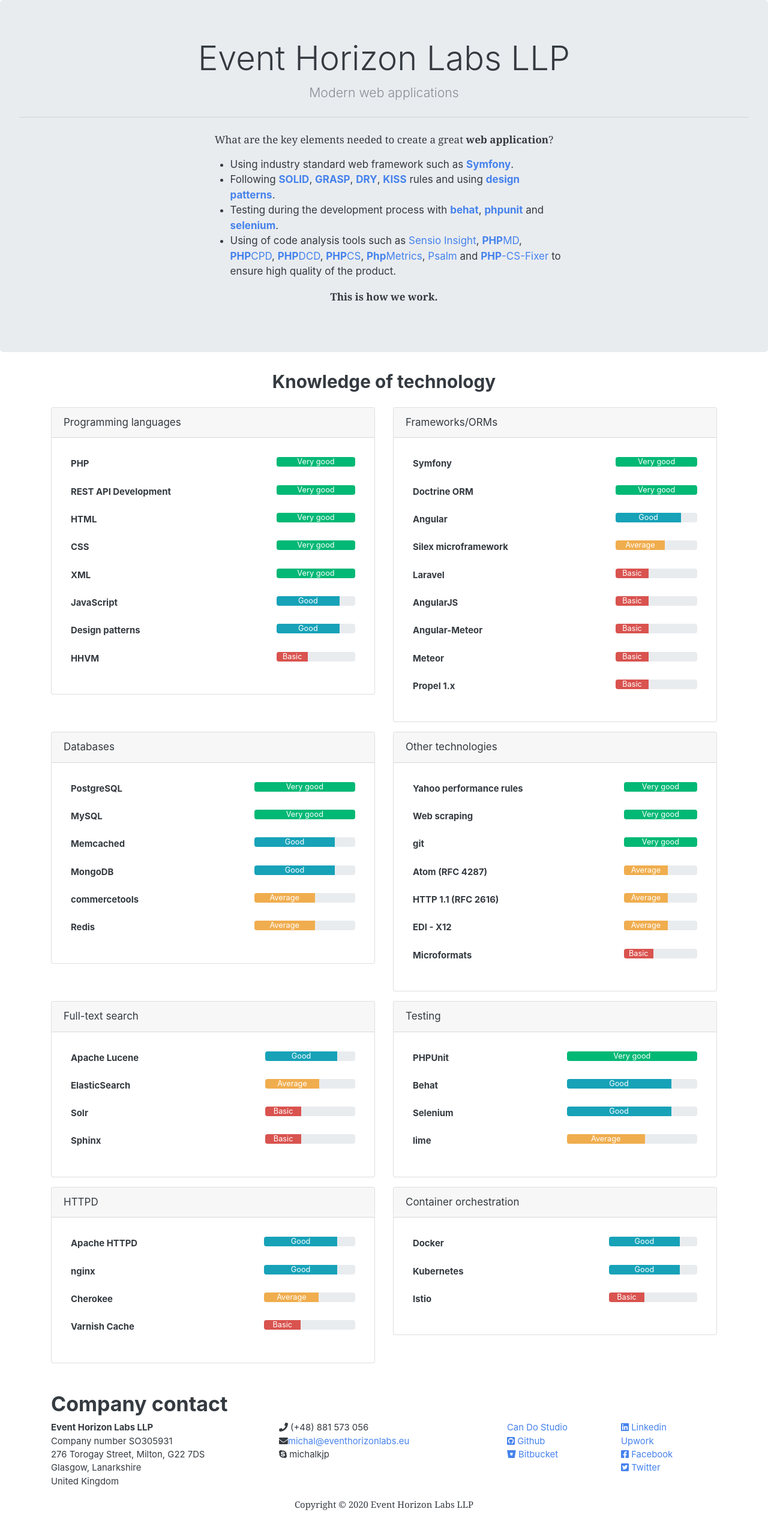
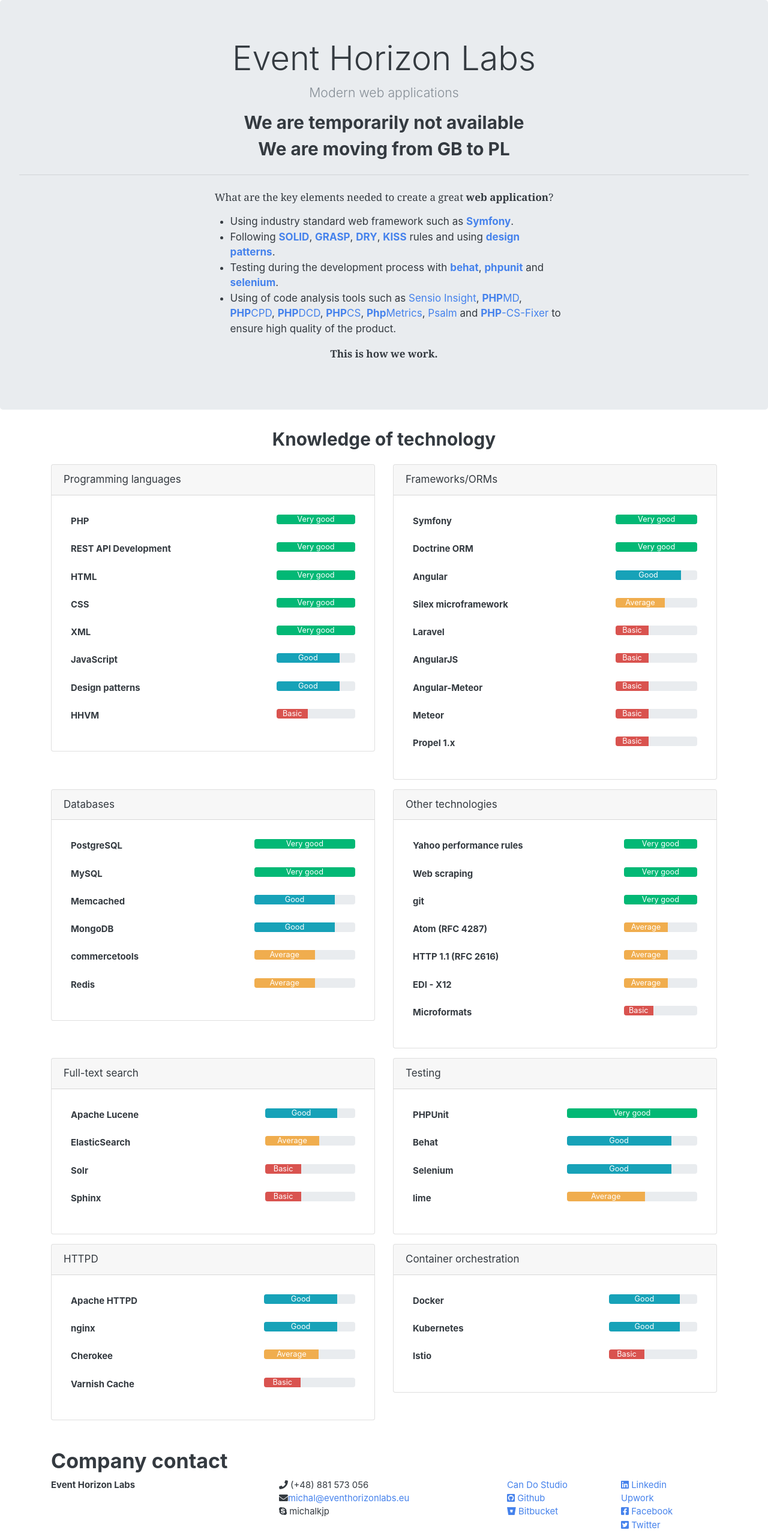
Before and after one commit to eventhorizonpl/eventhorizonlabseu, an Angular app: page / in a window 1280 px wide. Shown: the top 2566 px of the page at 60% size. Before the commit the page ends 2535 px from the top, so only its background shows below. Built offline with nearby package versions, Linux system fonts and the light colour scheme.

Commit message:
#17 company info update p1

```diff
--- a/src/app/app.component.html
+++ b/src/app/app.component.html
@@ -1,6 +1,8 @@
 <div class="jumbotron text-center">
-  <h1 class="display-4">Event Horizon Labs LLP</h1>
+  <h1 class="display-4">Event Horizon Labs</h1>
   <p class="lead">Modern web applications</p>
+  <h3 class="display-5">We are temporarily not available</h3>
+  <h3 class="display-5">We are moving from GB to PL</h3>
   <hr class="my-4">
   <p>What are the key elements needed to create a great <strong>web application</strong>?</p>
   <div class="row text-left">
@@ -490,11 +492,7 @@
     <div class="row">
       <div class="col-md-4">
         <address>
-            <strong>Event Horizon Labs LLP</strong><br>
-            Company number SO305931<br>
-            276 Torogay Street, Milton, G22 7DS<br>
-            Glasgow, Lanarkshire<br>
-            United Kingdom<br>
+            <strong>Event Horizon Labs</strong><br>
         </address>
       </div>
       <div class="col-md-4">
@@ -535,7 +533,7 @@
       </div>
     </div>
     <div class="text-center">
-      <p>Copyright &copy; 2020 Event Horizon Labs LLP</p>
+      <p>Copyright &copy; 2021 Event Horizon Labs</p>
     </div>
   </footer>
 </div>
```
